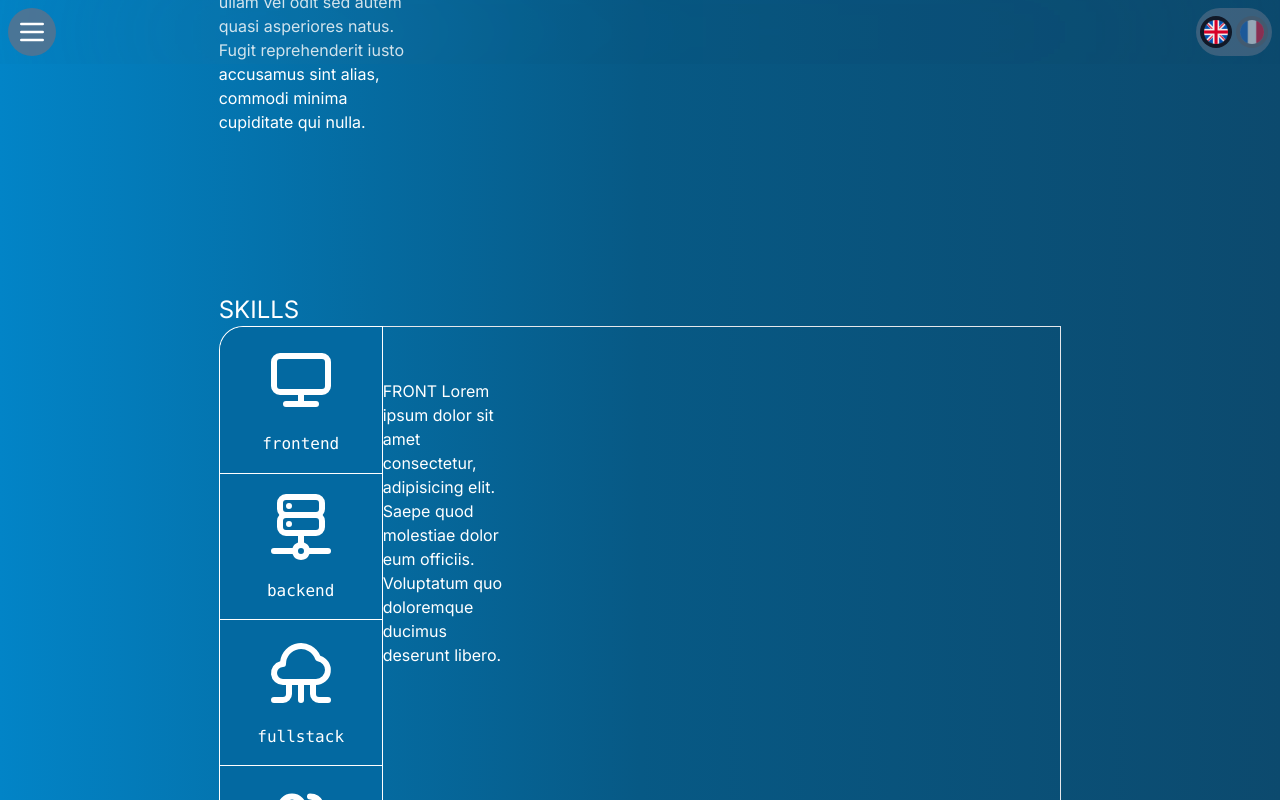
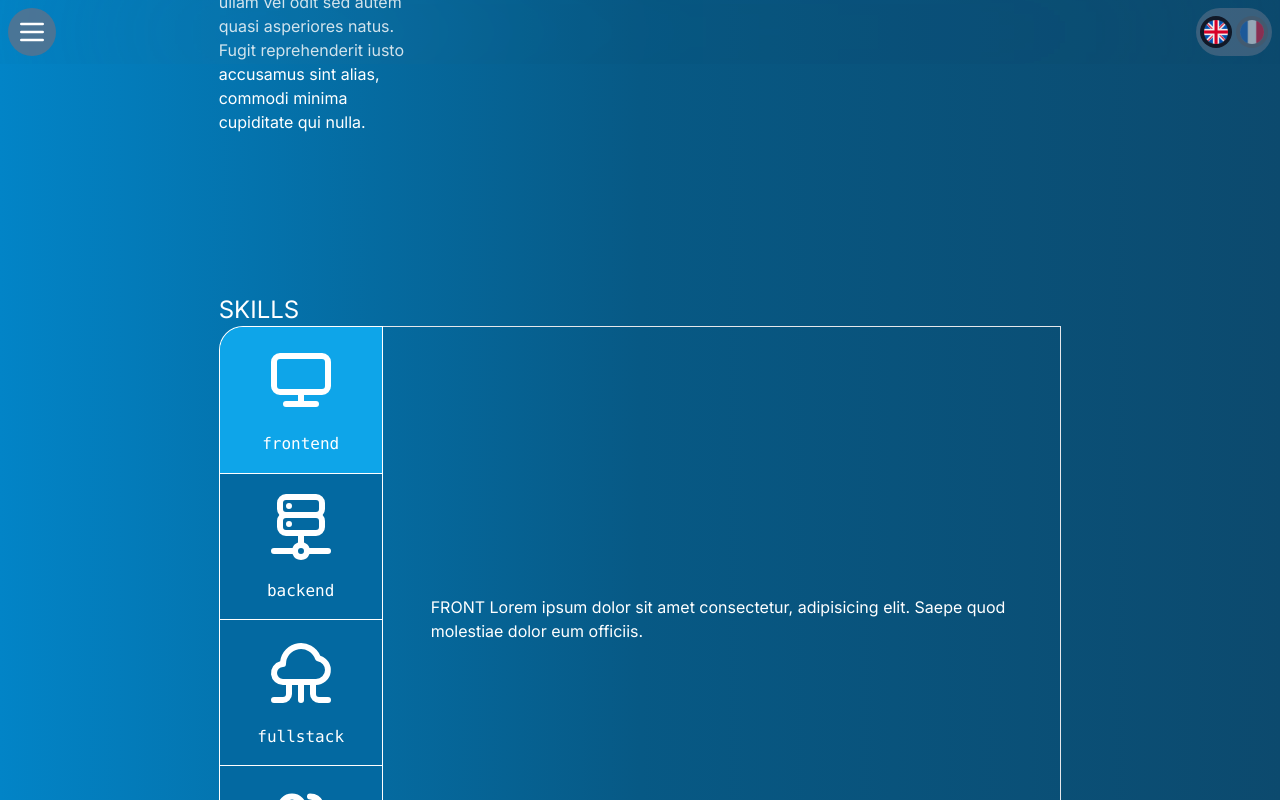
Before and after one commit to teasmade/teallen-front, a Next.js app: page /en/developer in a window 1280 px wide. Both pictures are taken after a click on the button "frontend". Shown: the part 1748-2548 px from the top of the page. Built offline with nearby package versions, Linux system fonts and the light colour scheme.

Commit message:
FEATURE - anim: add framer, setup basic anim for dev skills

```diff
--- a/components/developer/SkillContent.tsx
+++ b/components/developer/SkillContent.tsx
@@ -1,18 +1,34 @@
+import { motion, AnimatePresence } from 'framer-motion';
+
 export default function SkillContent({
   selectedSkill,
 }: {
   selectedSkill: string;
 }) {
+  const containerStyle =
+    'ml-12 relative flex items-center justify-center w-full h-full';
+  const childStyle = 'absolute w-full h-full flex items-center justify-start';
+
+  const transition = {
+    x: { type: 'spring', stiffness: 300, damping: 30 },
+    opacity: { duration: 0.2 },
+  };
+
+  const initialAndExit = { x: 300, opacity: 0 };
+  const animate = { x: 0, opacity: 1 };
+
   return (
-    <div className="grid grid-cols-5">
-      <pre
-        className={
-          selectedSkill === 'initial'
-            ? 'font-mono text-[16px] scale-x-[1.3] opacity-40 transition-all ease-in duration-[150ms]'
-            : 'font-mono text-[16px] opacity-0 scale-0 transition-all ease-in duration-[150ms]'
-        }
+    <div className={containerStyle}>
+      <AnimatePresence>
+        {selectedSkill === 'initial' && (
+          <motion.pre
+            key="initial"
+            initial={initialAndExit}
+            animate={animate}
+            exit={initialAndExit}
+            transition={transition}
+            className={childStyle + ' text-xl text-[#ffffff55] w-3/4'}
           >
-        {/* <pre className="font-mono text-[16px] scale-x-[1.3] opacity-40 order-last"> */}
             {`
                      ,------------------,              ,---------,
                 ,-------------------------,          ,"        ,"|
@@ -33,51 +49,61 @@ export default function SkillContent({
         /_==__==========__==_ooo__ooo=_/'   /___{_)______,"
         '-----------------------------'
       `}
-      </pre>
-      <div
-        className={
-          selectedSkill === 'front'
-            ? 'order-first scale-100 opacity-100 transition-all ease-in duration-[150ms]'
-            : 'scale-0 opacity-0 transition-all ease-in duration-[150ms]'
-        }
+          </motion.pre>
+        )}
+        {selectedSkill === 'front' && (
+          <motion.div
+            key="front"
+            initial={initialAndExit}
+            animate={animate}
+            exit={initialAndExit}
+            transition={transition}
+            className={childStyle}
           >
-        FRONT Lorem ipsum dolor sit amet consectetur, adipisicing elit. Saepe
-        quod molestiae dolor eum officiis. Voluptatum quo doloremque ducimus
-        deserunt libero.
-      </div>
-      <div
-        className={
-          selectedSkill === 'back'
-            ? 'order-first scale-100 opacity-100 transition-all ease-in duration-[150ms]'
-            : 'scale-0 opacity-0 transition-all ease-in duration-[150ms]'
-        }
+            FRONT Lorem ipsum dolor sit amet consectetur, adipisicing elit.
+            Saepe quod molestiae dolor eum officiis.
+          </motion.div>
+        )}
+        {selectedSkill === 'back' && (
+          <motion.div
+            key="back"
+            initial={initialAndExit}
+            animate={animate}
+            exit={initialAndExit}
+            transition={transition}
+            className={childStyle}
           >
             BACK Lorem ipsum dolor sit amet consectetur, adipisicing elit. Saepe
-        quod molestiae dolor eum officiis. Voluptatum quo doloremque ducimus
-        deserunt libero.
-      </div>
-      <div
-        className={
-          selectedSkill === 'full'
-            ? 'order-first scale-100 opacity-100 transition-all ease-in duration-[150ms]'
-            : 'scale-0 opacity-0 transition-all ease-in duration-[150ms]'
-        }
+            quod molestiae dolor eum officiis.
+          </motion.div>
+        )}
+        {selectedSkill === 'full' && (
+          <motion.div
+            key="full"
+            initial={initialAndExit}
+            animate={animate}
+            exit={initialAndExit}
+            transition={transition}
+            className={childStyle}
           >
             FULL Lorem ipsum dolor sit amet consectetur, adipisicing elit. Saepe
-        quod molestiae dolor eum officiis. Voluptatum quo doloremque ducimus
-        deserunt libero.
-      </div>
-      <div
-        className={
-          selectedSkill === 'soft'
-            ? 'order-first scale-100 opacity-100 transition-all ease-in duration-[150ms]'
-            : 'scale-0 opacity-0 transition-all ease-in duration-[150ms]'
-        }
+            quod molestiae dolor eum officiis.
+          </motion.div>
+        )}
+        {selectedSkill === 'soft' && (
+          <motion.div
+            key="soft"
+            initial={initialAndExit}
+            animate={animate}
+            exit={initialAndExit}
+            transition={transition}
+            className={childStyle}
           >
             SOFT Lorem ipsum dolor sit amet consectetur, adipisicing elit. Saepe
-        quod molestiae dolor eum officiis. Voluptatum quo doloremque ducimus
-        deserunt libero.
-      </div>
+            quod molestiae dolor eum officiis.
+          </motion.div>
+        )}
+      </AnimatePresence>
     </div>
   );
 }
--- a/components/developer/SkillDetails.tsx
+++ b/components/developer/SkillDetails.tsx
@@ -27,15 +27,15 @@ export default function SkillDetails() {
           {/* Btn-Front */}
           <div
             className={
-              'w-fit bg-sky-700 border-t border-r border-l hover:border-b border-white rounded-tl-3xl hover:scale-110 origin-top-left transition-scale ease-in duration-200' +
-              (selectedSection === 'front' ? ' bg-sky-500' : '')
+              'w-fit border-t border-r border-l hover:border-b border-white rounded-tl-3xl hover:scale-110 origin-top-left transition-scale ease-in duration-200' +
+              (selectedSection === 'front' ? ' bg-sky-500' : ' bg-sky-700')
             }
           >
             <button
               onClick={() => onSelectSection('front')}
               className={
-                'border-t border-l border-r border-b border-transparent hover:border-white hover:rounded-br-3xl rounded-tl-3xl p-4 bg-sky-700 hover:bg-sky-800 hover:scale-110 hover:translate-x-2 hover:translate-y-2 origin-top-left transition-scale ease-in duration-200' +
-                (selectedSection === 'front' ? ' bg-sky-500' : '')
+                `border-t border-l border-r border-b border-transparent hover:border-white hover:rounded-br-3xl rounded-tl-3xl p-4 hover:bg-sky-800 hover:scale-110 hover:translate-x-2 hover:translate-y-2 origin-top-left transition-scale ease-in duration-200` +
+                (selectedSection === 'front' ? ' bg-sky-500' : ' bg-sky-700')
               }
             >
               <div className="flex flex-row justify-around w-32">
@@ -51,15 +51,15 @@ export default function SkillDetails() {
           {/* Btn-Back */}
           <div
             className={
-              'w-fit bg-sky-700 border-l border-r border-t hover:border-b border-white hover:scale-110 origin-top-left transition-scale ease-in duration-200' +
-              (selectedSection === 'back' ? ' bg-sky-500' : '')
+              'w-fit border-l border-r border-t hover:border-b border-white hover:scale-110 origin-top-left transition-scale ease-in duration-200' +
+              (selectedSection === 'back' ? ' bg-sky-500' : ' bg-sky-700')
             }
           >
             <button
               onClick={() => onSelectSection('back')}
               className={
-                'border-l border-r border-t hover:border-b border-transparent hover:border-white hover:rounded-br-3xl p-4 bg-sky-700 hover:bg-sky-800 hover:scale-110 hover:translate-x-2 hover:translate-y-2 origin-top-left transition-scale ease-in duration-200' +
-                (selectedSection === 'back' ? ' bg-sky-500' : '')
+                'border-l border-r border-t hover:border-b border-transparent hover:border-white hover:rounded-br-3xl p-4 hover:bg-sky-800 hover:scale-110 hover:translate-x-2 hover:translate-y-2 origin-top-left transition-scale ease-in duration-200' +
+                (selectedSection === 'back' ? ' bg-sky-500' : ' bg-sky-700')
               }
             >
               <div className="flex flex-row justify-around w-32">
@@ -75,15 +75,15 @@ export default function SkillDetails() {
           {/* Btn-Full */}
           <div
             className={
-              'w-fit bg-sky-700 border-l border-r border-t hover:border-b border-white hover:scale-110 origin-top-left transition-scale ease-in duration-200' +
-              (selectedSection === 'full' ? ' bg-sky-500' : '')
+              'w-fit border-l border-r border-t hover:border-b border-white hover:scale-110 origin-top-left transition-scale ease-in duration-200' +
+              (selectedSection === 'full' ? ' bg-sky-500' : ' bg-sky-700')
             }
           >
             <button
               onClick={() => onSelectSection('full')}
               className={
-                'border-l border-r border-t hover:border-b border-transparent hover:border-white hover:rounded-br-3xl p-4 bg-sky-700 hover:bg-sky-800 hover:scale-110 hover:translate-x-2 hover:translate-y-2 origin-top-left transition-scale ease-in duration-200' +
-                (selectedSection === 'full' ? ' bg-sky-500' : '')
+                'border-l border-r border-t hover:border-b border-transparent hover:border-white hover:rounded-br-3xl p-4 hover:bg-sky-800 hover:scale-110 hover:translate-x-2 hover:translate-y-2 origin-top-left transition-scale ease-in duration-200' +
+                (selectedSection === 'full' ? ' bg-sky-500' : ' bg-sky-700')
               }
             >
               <div className="flex flex-row justify-around w-32">
@@ -99,15 +99,15 @@ export default function SkillDetails() {
           {/* Btn-Soft */}
           <div
             className={
-              'w-fit bg-sky-700 border-t border-l border-r border-b border-white border-b hover:scale-110 origin-top-left transition-scale ease-in duration-200' +
-              (selectedSection === 'soft' ? ' bg-sky-500' : '')
+              'w-fit border-t border-l border-r border-b border-white border-b hover:scale-110 origin-top-left transition-scale ease-in duration-200' +
+              (selectedSection === 'soft' ? ' bg-sky-500' : ' bg-sky-700')
             }
           >
             <button
               onClick={() => onSelectSection('soft')}
               className={
-                'border-t border-l border-r hover:border-b border-transparent hover:border-white p-4 bg-sky-700 hover:bg-sky-800 hover:scale-110 hover:translate-x-2 hover:translate-y-2 hover:rounded-br-3xl origin-top-left transition-scale ease-in duration-200' +
-                (selectedSection === 'soft' ? ' bg-sky-500' : '')
+                'border-t border-l border-r hover:border-b border-transparent hover:border-white p-4 hover:bg-sky-800 hover:scale-110 hover:translate-x-2 hover:translate-y-2 hover:rounded-br-3xl origin-top-left transition-scale ease-in duration-200' +
+                (selectedSection === 'soft' ? ' bg-sky-500' : ' bg-sky-700')
               }
             >
               <div className="flex flex-row justify-around w-32">
--- a/package.json
+++ b/package.json
@@ -9,6 +9,7 @@
     "lint": "next lint"
   },
   "dependencies": {
+    "framer-motion": "^10.15.1",
     "next": "13.5.6",
     "next-intl": "^3.0.0-rc.6",
     "react": "^18",
```
Also changed, not shown: 1 other file (tests, documents, lock files or other folders). Lines whose indentation alone changed are shown as unchanged.
